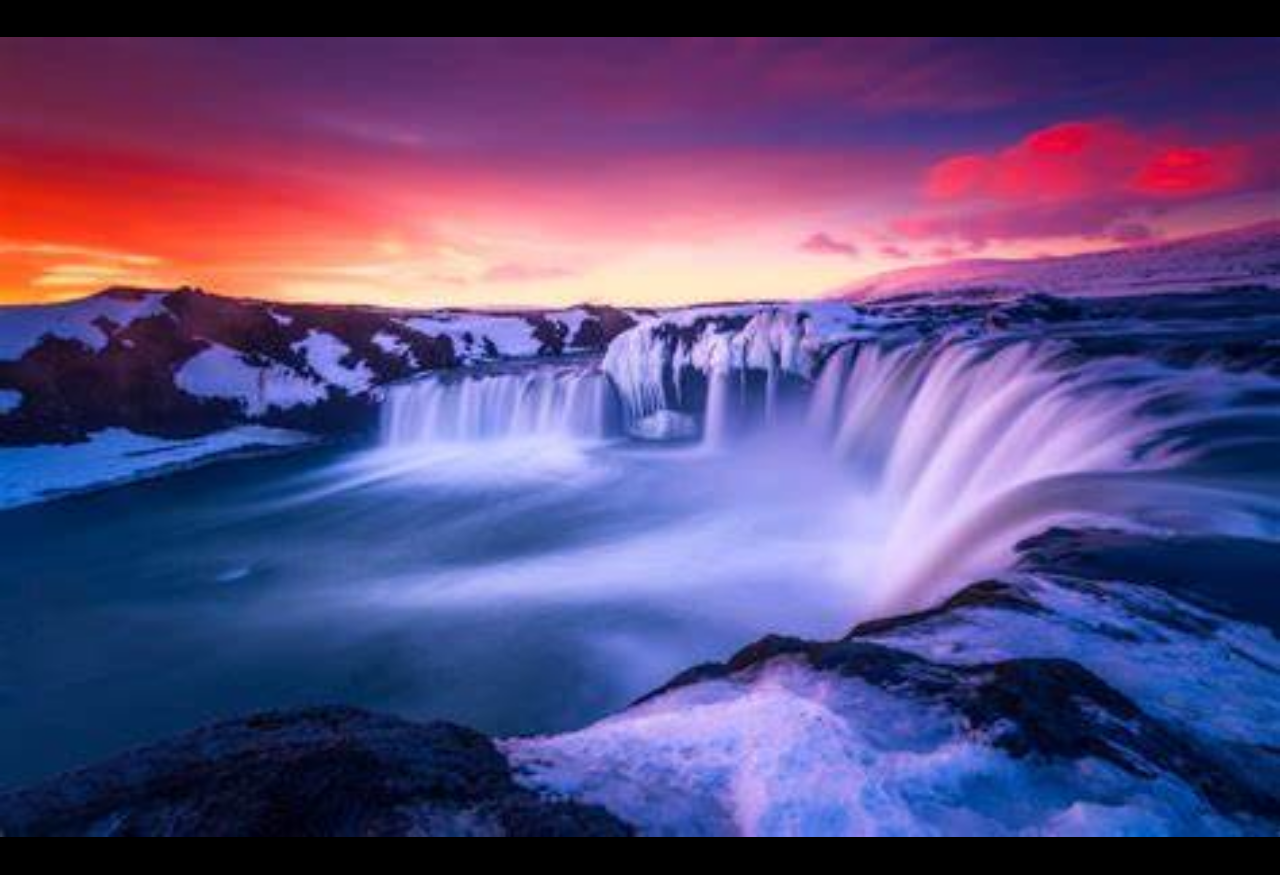
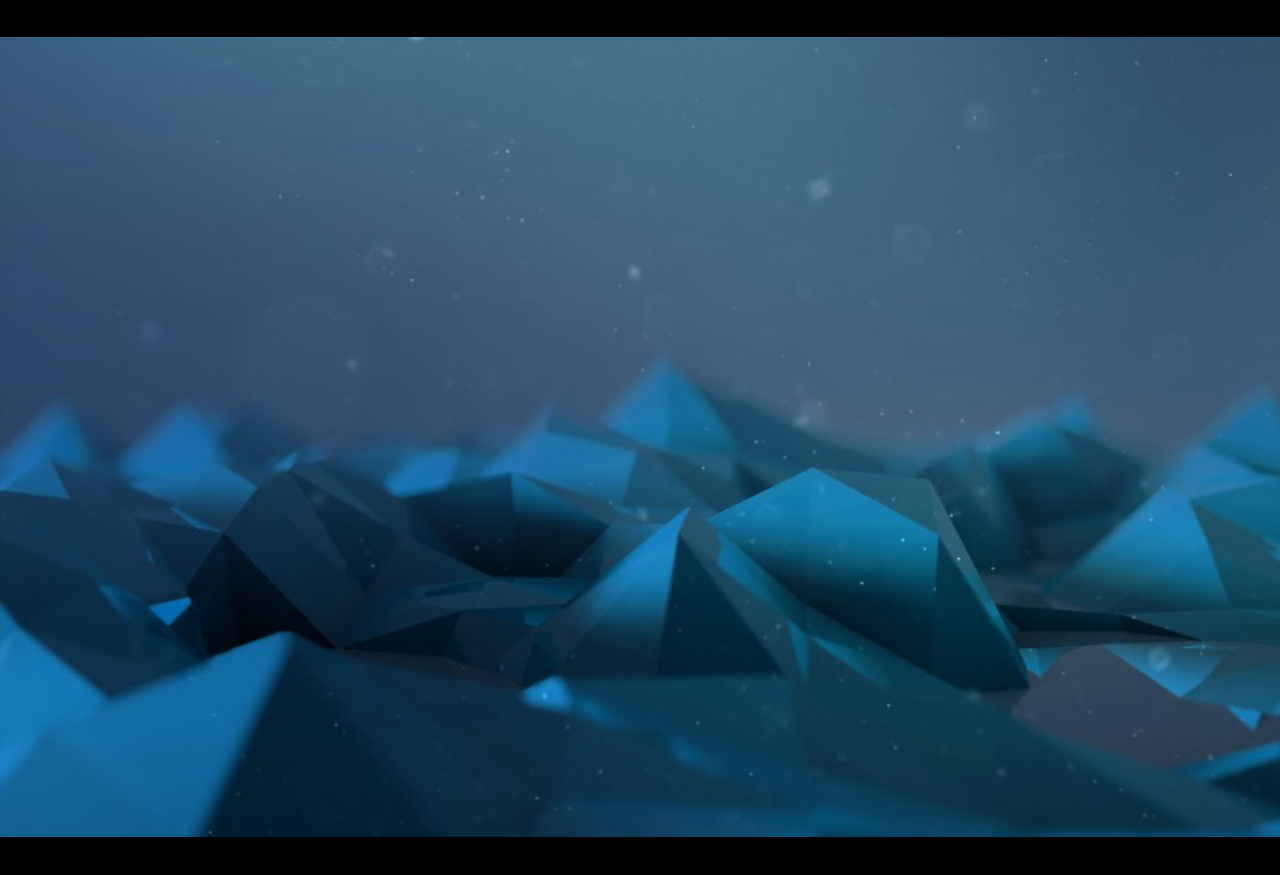
Before and after one commit to ElaheSmailpour/Navbar-Sticky, a website: page index.html in a window 1280 px wide. Shown: the part 61-936 px from the top of the page. Drawn offline with nearby package versions, Linux system fonts and the light colour scheme.

Commit message:
sticky-navbar

```diff
--- a/main.css
+++ b/main.css
@@ -60,6 +60,6 @@ header ul li a{
 position: relative;
 width: 100%;
 height: 100vh;
-background: url(img1.jpeg);
+background: url(bg.jpeg);
 background-size: cover;
 }
```
Also changed, not shown: bg.jpeg (added), img1.jpeg (deleted).
